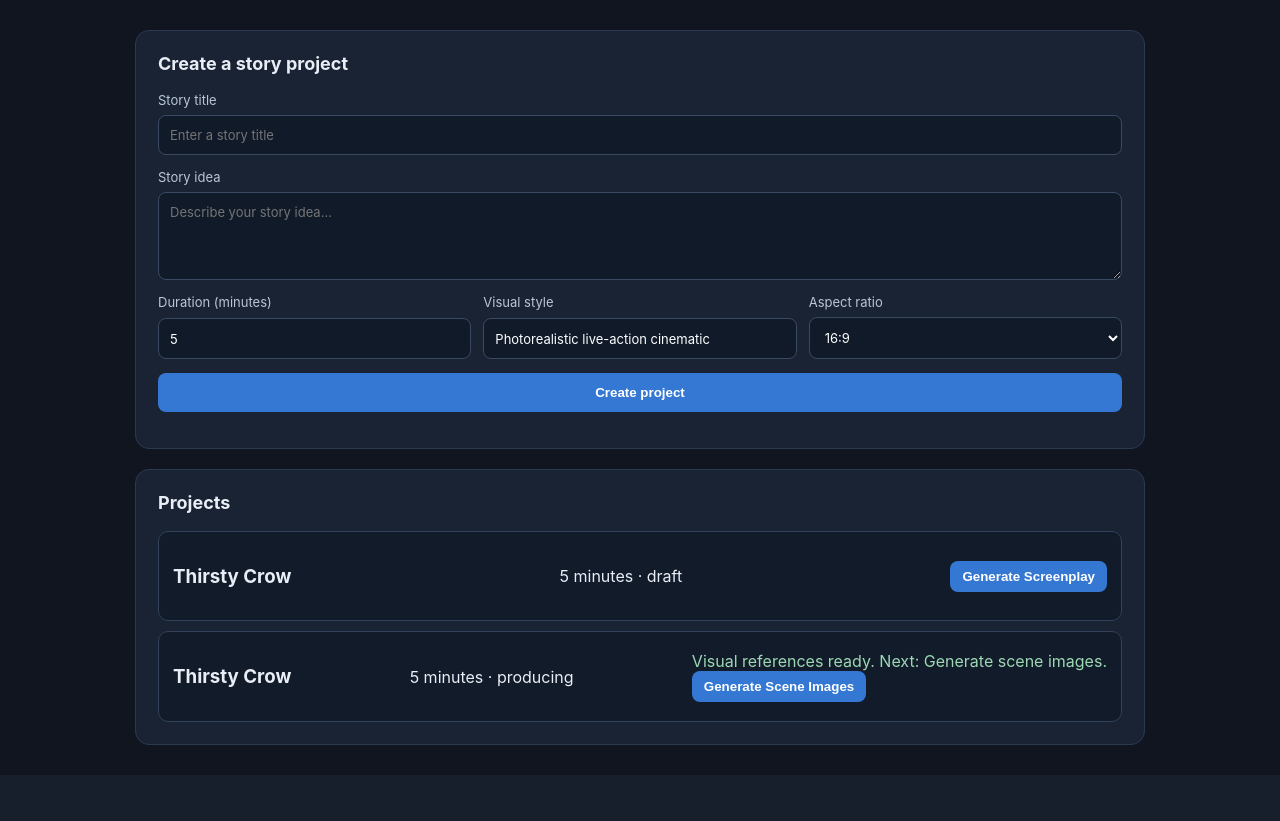
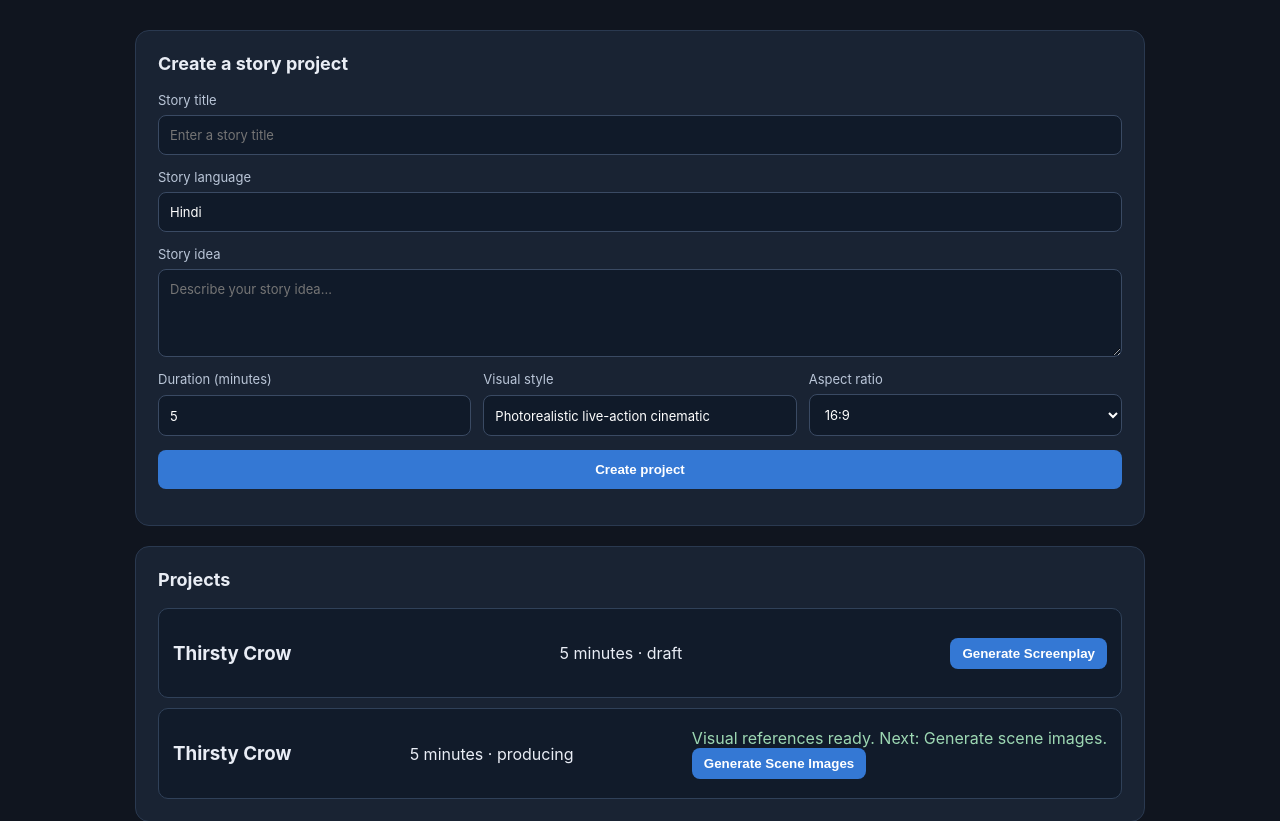
Before and after one commit to dkkhare/HindiStoryVideoStudio, a FastAPI app: page /api/studio in a window 1280 px wide. Shown: the part 113-934 px from the top of the page. Before the commit the page ends 888 px from the top, so only its background shows below. Run offline with FastAPI, Linux system fonts and the light colour scheme; data comes from the database, SQL or seed files in the repository; parts of the project's set-up code (start-up, migrations or seed data) failed here and were passed over.

Commit message:
Expose project language as an editable setting

```diff
--- a/app/templates/studio.html
+++ b/app/templates/studio.html
@@ -11,6 +11,7 @@
   <h2>Create a story project</h2>
   <form id="project-form">
     <label>Story title<input name="title" required placeholder="Enter a story title"></label>
+    <label>Story language<input name="language" value="Hindi" placeholder="e.g. Hindi, English, Tamil"></label>
     <label>Story idea<textarea name="story_idea" required minlength="10" rows="4" placeholder="Describe your story idea..."></textarea></label>
     <div class="row">
       <label>Duration (minutes)<input name="target_duration_minutes" type="number" min="1" max="180" value="5"></label>
```
